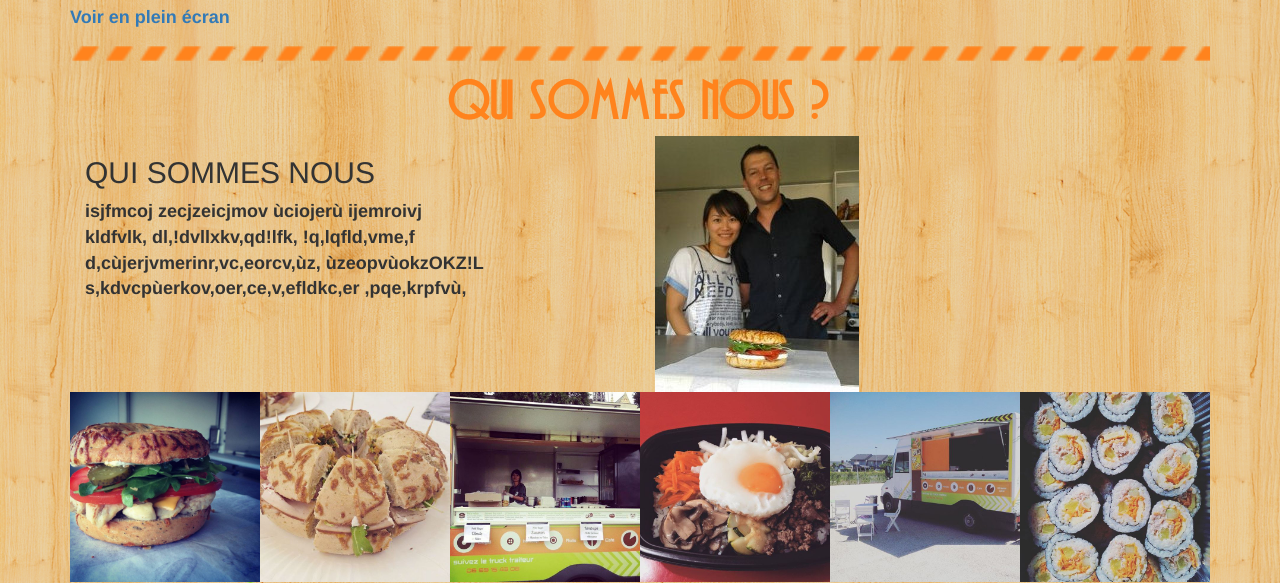
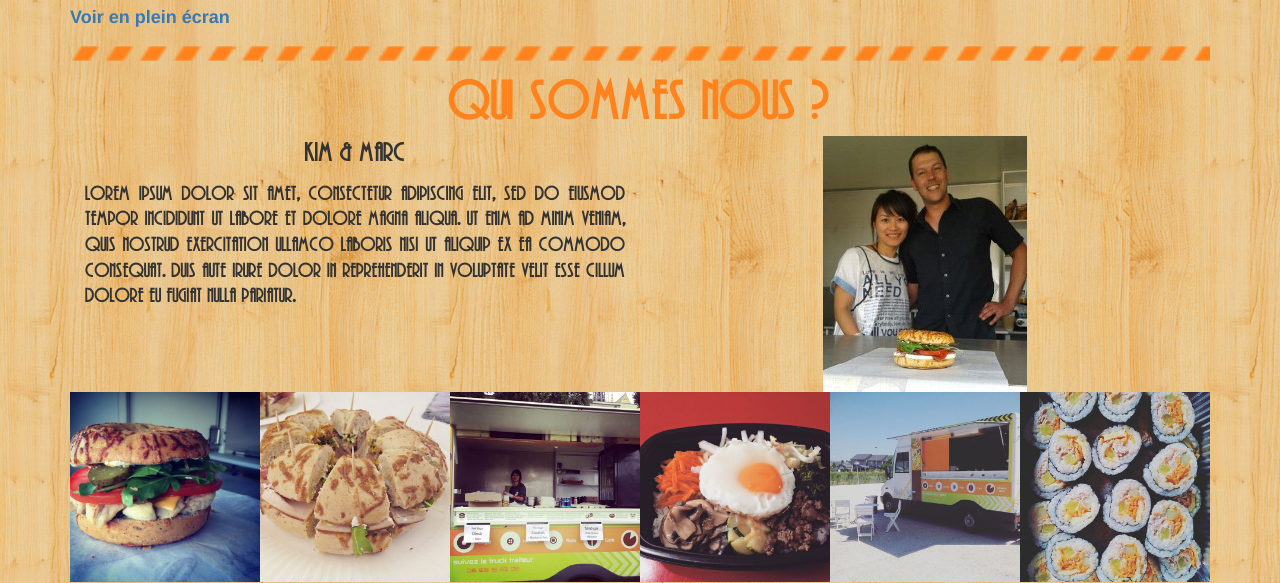
Before and after one commit to NicolasLF/Projet_LCV, a PHP site: page / in a window 1280 px wide. Shown: the part 2679-3262 px from the top of the page. Run offline with PHP 8.4, Linux system fonts and the light colour scheme; some libraries are stand-ins or nearby versions.

Commit message:
modif concept

```diff
--- a/LCV.css
+++ b/LCV.css
@@ -210,12 +210,12 @@ margin: auto;
     }
     .navbar {
     	font-size: 14px;
-}
+}}
+
 @media only screen and (max-width: 500px) {
     .logo_header {
         width: 20%;
-        min-width: 80px;
-    }
+        min-width: 80px;}
 }
 .carousel-control.right, .carousel-control.left{
 	background-image: none!important;
@@ -225,12 +225,10 @@ margin: auto;
 	height: 40px;
 	width: 40px;
 }
-.concept{
+.text-concept{
 	font-family: 'plaza';
-	font-size: 14px;
-	color: #ff831d;
-	text-align: center
-
+	font-size: large;
+	text-align: justify;
 }
 footer{
 	margin-top: 20px;
@@ -238,5 +236,16 @@ footer{
 }
 @media only screen and (max-width: 768px) {
     .telheader{
-display: none
+	display: none;
 }
+}
+
+.imgqui{
+	margin: 0 auto;
+	display: block;
+}
+
+.titre-text-concept{
+	font-family: 'plaza';
+	font-size: x-large;
+}
--- a/index.html
+++ b/index.html
@@ -364,19 +364,16 @@
 			<div class="separate"></div>
 			<span class="titres-sections">QUI SOMMES NOUS ?</span>
 		</div>
-		<section class="container-fluid" >
-			<div class="row concept">
-				<div class="col-lg-6 col-md-6 col-xs-12">
-					<h2 class="text-concept">QUI SOMMES NOUS</h2>
+		<section class="container-fluid">
+			<div class="row">
+				<div class="col-lg-6 col-md-6 col-xs-12  concept">
+					<p class="titre-text-concept text-center">Kim & Marc</p>
 					<p class="text-concept">
-						isjfmcoj zecjzeicjmov  ùciojerù ijemroivj <br>
-						kldfvlk, dl,!dvllxkv,qd!lfk, !q,lqfld,vme,f<br>
-						d,cùjerjvmerinr,vc,eorcv,ùz, ùzeopvùokzOKZ!L<br>
-						s,kdvcpùerkov,oer,ce,v,efldkc,er ,pqe,krpfvù,<br>
+						Lorem ipsum dolor sit amet, consectetur adipiscing elit, sed do eiusmod tempor incididunt ut labore et dolore magna aliqua. Ut enim ad minim veniam, quis nostrud exercitation ullamco laboris nisi ut aliquip ex ea commodo consequat. Duis aute irure dolor in reprehenderit in voluptate velit esse cillum dolore eu fugiat nulla pariatur.
 					</p>
 				</div>
-				<div class="col-lg-6 col-md-6 col-xs-12">
-					<img src="Images/couple-mini.jpeg">
+				<div class="col-lg-6 col-md-6 col-xs-12 ">
+					<img class="imgqui" src="Images/couple-mini.jpeg">
 				</div>
 			</div>
 		</section>
```
